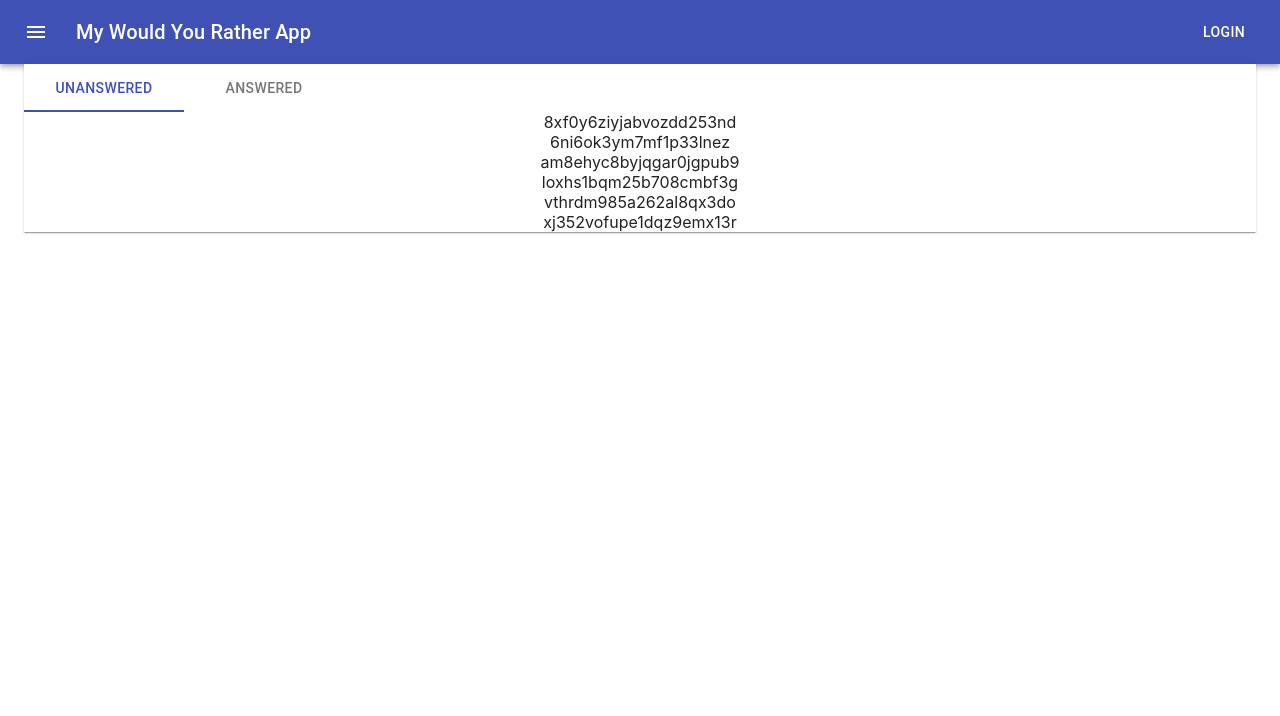
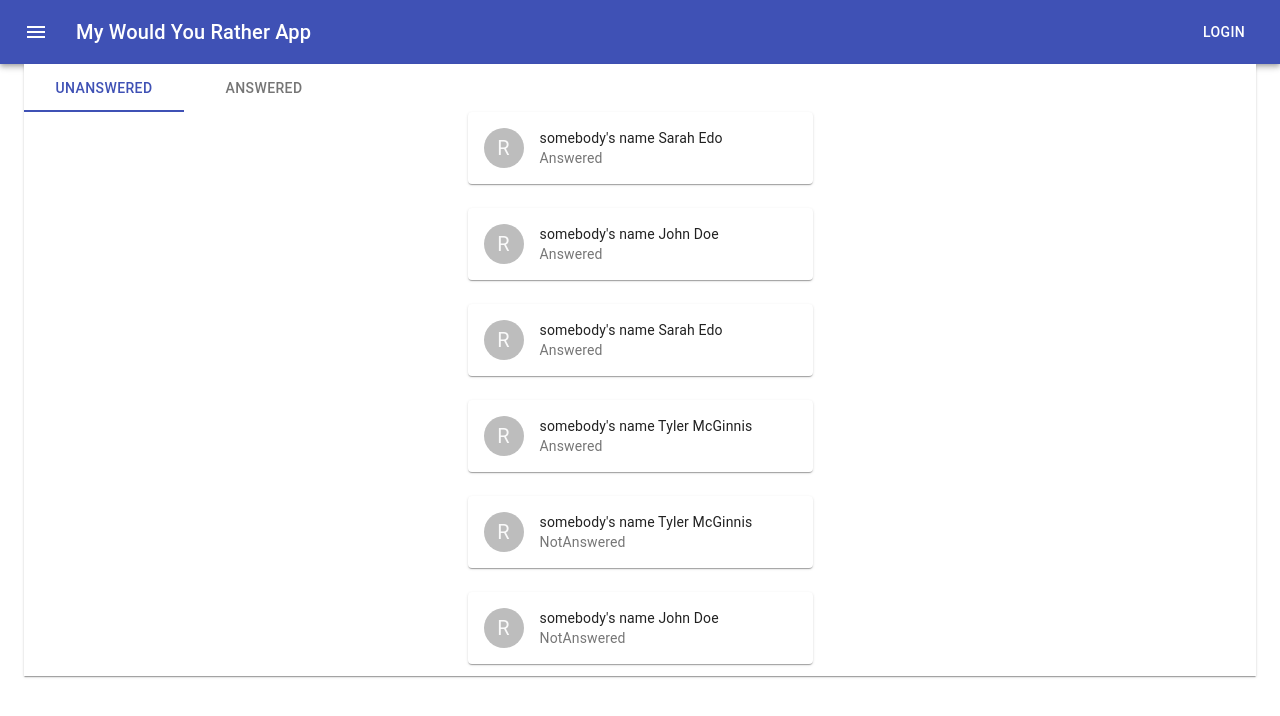
Before and after one commit to stephane-duteriez/WouldYouRather, a React (Create React App) app: page / in a window 1280 px wide. Shown: the top 716 px of the page. Built offline with nearby package versions, Linux system fonts and the light colour scheme.

Commit message:
feature : add component questionCard

```diff
--- a/src/Components/ListQuestions.js
+++ b/src/Components/ListQuestions.js
@@ -2,6 +2,7 @@ import React from 'react';
 import {connect} from 'react-redux';
 import PropTypes from 'prop-types';
 import {Grid} from '@material-ui/core';
+import QuestionCard from './QuestionCard';
 
 /**
  * @descrition Component list of question
@@ -12,13 +13,14 @@ function ListQuestions(props) {
   return (
     <Grid
       container
+      spacing={3}
       direction="column"
       justify="center"
       alignItems="center">
       {props.questions.map((item) => (
-        <div key={item.id}>
-          {item.id}
-        </div>
+        <Grid item key={item.id} >
+          <QuestionCard idQuestion={item.id}/>
+        </Grid>
       ))}
     </Grid>
   );
@@ -37,7 +39,7 @@ function mapStateToProps({questions, users, authedUser}) {
   return {
     questions: Object.keys(questions).map((questionId) => ({
       id: questionId,
-      alreadyAnswered: authedUser?users[authedUser].answers[questionId]:[],
+      alreadyAnswered: authedUser?users[authedUser].answers[questionId]:false,
     })),
   };
 }
--- /dev/null
+++ b/src/Components/QuestionCard.js
@@ -0,0 +1,49 @@
+import CardHeader from '@material-ui/core/CardHeader';
+import {makeStyles} from '@material-ui/core';
+import Card from '@material-ui/core/Card';
+import Avatar from '@material-ui/core/Avatar';
+import React from 'react';
+import PropTypes from 'prop-types';
+import {useSelector} from 'react-redux';
+
+const useStyle = makeStyles({
+  root: {
+    width: 345,
+  },
+});
+
+/**
+ * @description Component QuestionCard
+ * @param {Object} props
+ * @return {Component}
+ */
+export default function QuestionCard(props) {
+  const {userName, alreadyAnswered} =
+    useSelector(({questions, users, authedUser}) => {
+      const question = questions[props.idQuestion];
+      return {
+        userName: users[question.author].name,
+        alreadyAnswered: authedUser?users[authedUser].answers[props.idQuestion]:
+          false,
+      };
+    });
+
+  const classes = useStyle();
+  return (
+    <Card className={classes.root}>
+      <CardHeader
+        avatar={
+          <Avatar aria-label="recipe" className={classes.avatar}>
+            R
+          </Avatar>
+        }
+        title={`somebody's name ${userName}`}
+        subheader={alreadyAnswered?'Answered':'NotAnswered'}
+      />
+    </Card>
+  );
+};
+
+QuestionCard.propTypes = {
+  idQuestion: PropTypes.string,
+};
```
